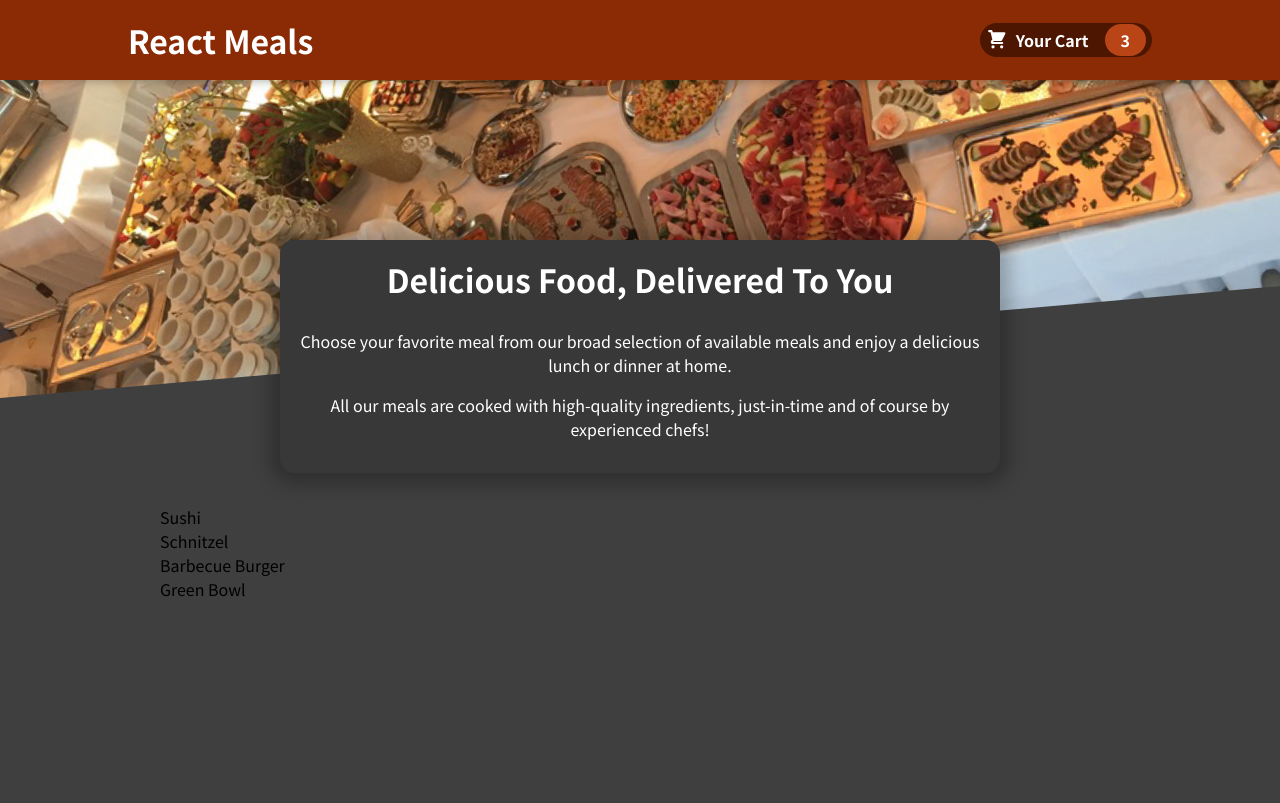
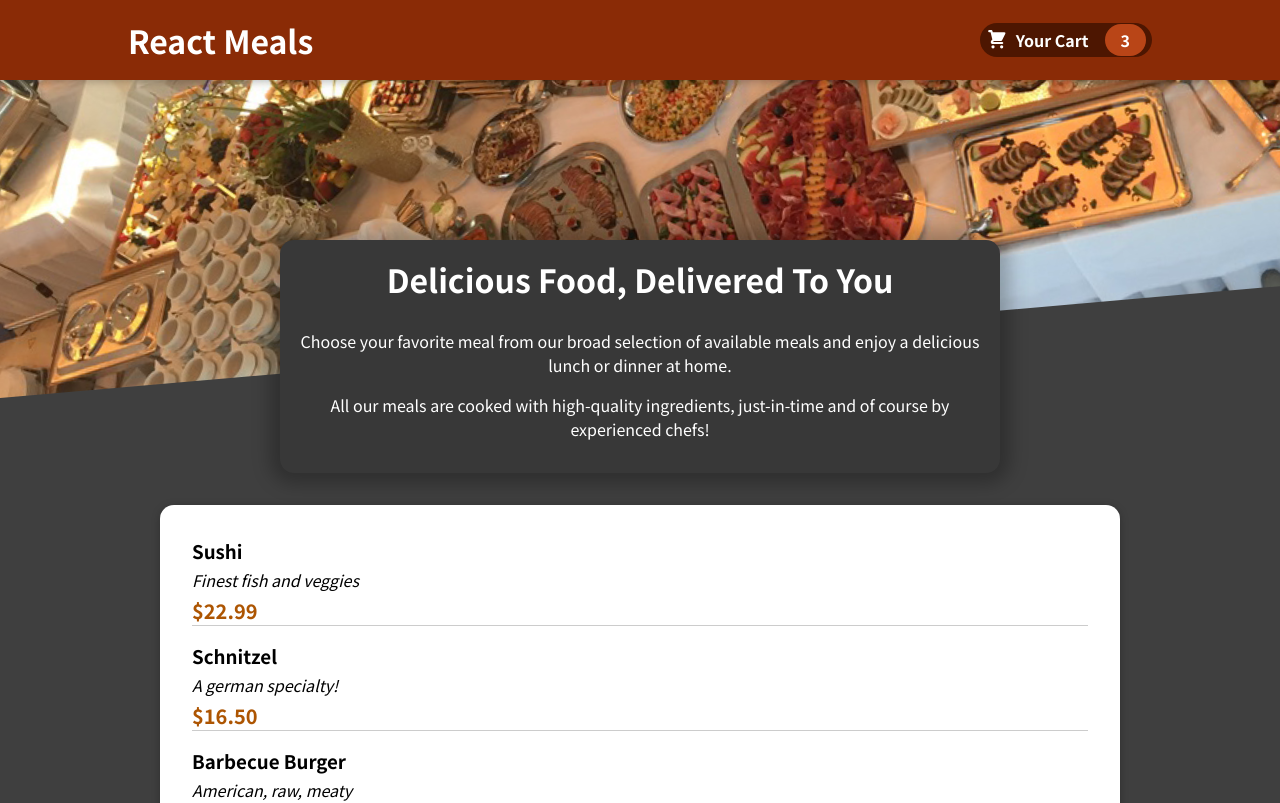
Before and after one commit to PayalSasmal10/food-app, a React (Create React App) app: page / in a window 1280 px wide. Shown: the top 803 px of the page. Built offline with nearby package versions, Linux system fonts and the light colour scheme.

Commit message:
Meals Items are added

```diff
--- a/src/components/Meals/AvailableMeals.js
+++ b/src/components/Meals/AvailableMeals.js
@@ -1,39 +1,48 @@
-import classes from './AvailableMeals.module.css';
+import classes from "./AvailableMeals.module.css";
+import Card from "../UI/Card";
+import MealItem from "./MealItem/MealItem";
 
 const DUMMY_MEALS = [
   {
-      id: 'm1',
-      name: 'Sushi',
-      description: 'Finest fish and veggies',
+    id: "m1",
+    name: "Sushi",
+    description: "Finest fish and veggies",
     price: 22.99,
   },
   {
-      id: 'm2',
-      name: 'Schnitzel',
-      description: 'A german specialty!',
+    id: "m2",
+    name: "Schnitzel",
+    description: "A german specialty!",
     price: 16.5,
   },
   {
-      id: 'm3',
-      name: 'Barbecue Burger',
-      description: 'American, raw, meaty',
+    id: "m3",
+    name: "Barbecue Burger",
+    description: "American, raw, meaty",
     price: 12.99,
   },
   {
-      id: 'm4',
-      name: 'Green Bowl',
-      description: 'Healthy...and green...',
+    id: "m4",
+    name: "Green Bowl",
+    description: "Healthy...and green...",
     price: 18.99,
   },
 ];
 
 const AvailableMeals = () => {
-    const mealsList = DUMMY_MEALS.map(meal => <li>{meal.name}</li>)
+  const mealsList = DUMMY_MEALS.map((meal) => (
+    <MealItem
+      key={meal.id}
+      name={meal.name}
+      description={meal.description}
+      price={meal.price}
+    />
+  ));
   return (
     <section className={classes.meals}>
-            <ul>
-                {mealsList}
-            </ul>
+      <Card>
+        <ul>{mealsList}</ul>
+      </Card>
     </section>
   );
 };
--- /dev/null
+++ b/src/components/Meals/MealItem/MealItem.js
@@ -0,0 +1,17 @@
+import classes from './MealItem.module.css';
+
+const MealItem = (props) =>{
+    const price = `$${props.price.toFixed(2)}`;
+    return (
+        <li className={classes.meal}>
+            <div>
+                <h3 >{props.name}</h3>
+                <div className={classes.description}>{props.description}</div>
+                <div className={classes.price}>{price}</div>
+            </div>
+            <div></div>
+
+        </li>
+    );
+};
+export default MealItem;
--- /dev/null
+++ b/src/components/Meals/MealItem/MealItem.module.css
@@ -0,0 +1,22 @@
+.meal {
+    display: flex;
+    justify-content: space-between;
+    margin: 1rem;
+    padding-bottom: 1 rem;
+    border-bottom: 1px solid #ccc;
+}
+
+.meal h3 {
+    margin: 0 0 0.25rem 0;
+}
+
+.description{
+    font-style: italic;
+}
+
+.price {
+    margin-top: 0.25rem;
+    font-weight: bold;
+    color: #ad5502;
+    font-size: 1.25rem;
+}
--- /dev/null
+++ b/src/components/UI/Card.js
@@ -0,0 +1,6 @@
+import classes from "./Card.module.css";
+
+const Card = (props) => {
+  return <div className={classes.card}>{props.children}</div>;
+};
+export default Card;
--- /dev/null
+++ b/src/components/UI/Card.module.css
@@ -0,0 +1,6 @@
+.card {
+    padding : 1rem;
+    box-shadow: 0 2px 8px rgba(0, 0, 0, 0.25);
+    border-radius: 14px;
+    background-color: white;
+}
```
Also changed, not shown: src/components/Meals/MealItem/MealItemForm.js (added). Lines whose indentation alone changed are shown as unchanged.
